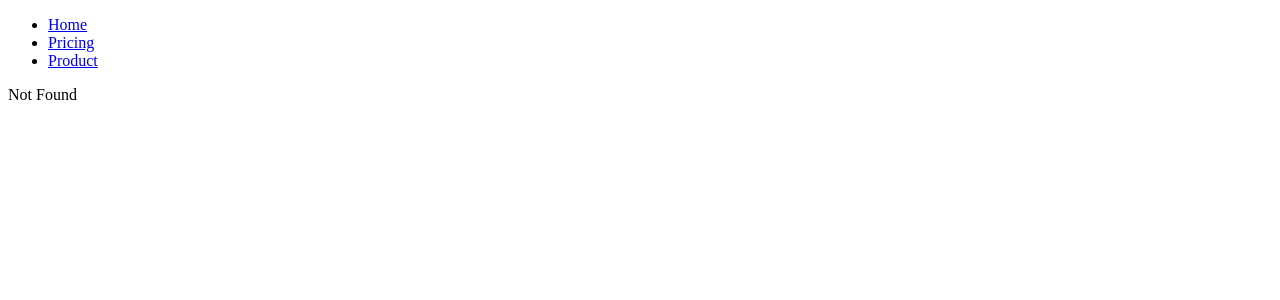
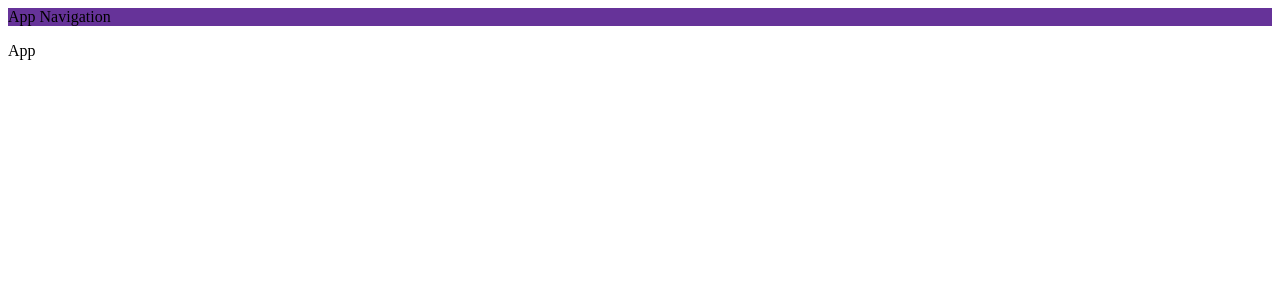
Before and after one commit to Mo2men7/WorldWise, a React (Vite) app: page /app in a window 1280 px wide. Before the commit this address had no page. Shown: the top 300 px of the page. Built offline with nearby package versions, Linux system fonts and the light colour scheme.

Commit message:
Styling Options For React Applications

```diff
--- a/src/App.jsx
+++ b/src/App.jsx
@@ -3,6 +3,7 @@ import Product from "./pages/Product";
 import Pricing from "./pages/Pricing";
 import Homepage from "./pages/Homepage";
 import PageNotFound from "./pages/PageNotFound";
+import AppLayout from "./pages/AppLayout";
 
 function App() {
   return (
@@ -11,6 +12,7 @@ function App() {
         <Route path="/" element={<Homepage />} />
         <Route path="/product" element={<Product />} />
         <Route path="/pricing" element={<Pricing />} />
+        <Route path="/app" element={<AppLayout />} />
         <Route path="*" element={<PageNotFound />} />
       </Routes>
     </BrowserRouter>
--- /dev/null
+++ b/src/components/AppNav.jsx
@@ -0,0 +1,8 @@
+// import { nav } from "./AppNav.module.css";
+import styles from "./AppNav.module.css";
+
+function AppNav() {
+  return <nav className={styles.nav}>App Navigation</nav>;
+}
+
+export default AppNav;
--- /dev/null
+++ b/src/components/AppNav.module.css
@@ -0,0 +1,3 @@
+.nav {
+  background-color: rebeccapurple;
+}
--- a/src/components/PageNav.jsx
+++ b/src/components/PageNav.jsx
@@ -1,8 +1,9 @@
 import { NavLink } from "react-router-dom";
+import style from "./PageNav.module.css";
 
 function PageNav() {
   return (
-    <nav>
+    <nav className={style.nav}>
       <ul>
         <li>
           {/* <Link to="/">Home</Link> */}
--- /dev/null
+++ b/src/components/PageNav.module.css
@@ -0,0 +1,13 @@
+.nav {
+  background-color: azure;
+}
+
+.nav ul {
+  list-style: none;
+  display: flex;
+  justify-content: space-between;
+}
+
+.active {
+  background-color: red;
+}
--- /dev/null
+++ b/src/pages/AppLayout.jsx
@@ -0,0 +1,12 @@
+import AppNav from "../components/AppNav";
+
+function AppLayout() {
+  return (
+    <div>
+      <AppNav />
+      <p>App</p>
+    </div>
+  );
+}
+
+export default AppLayout;
```
